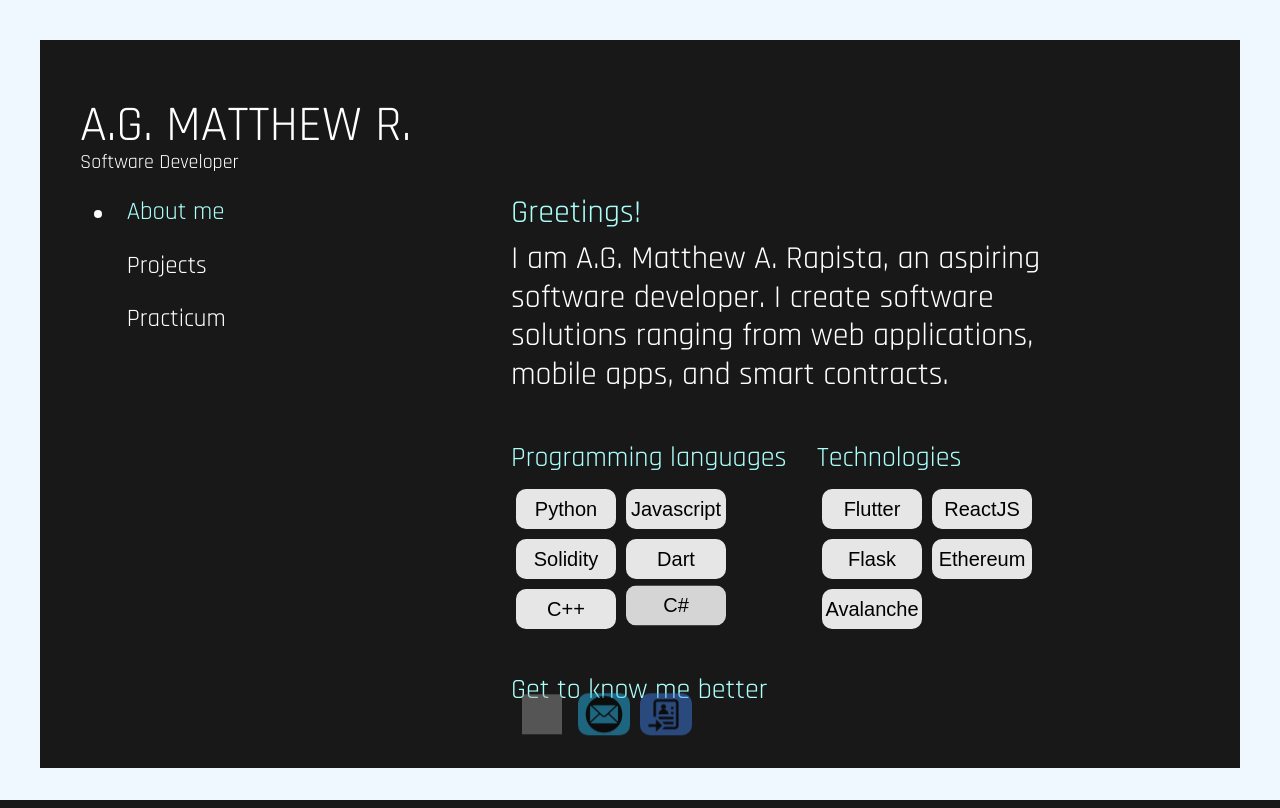
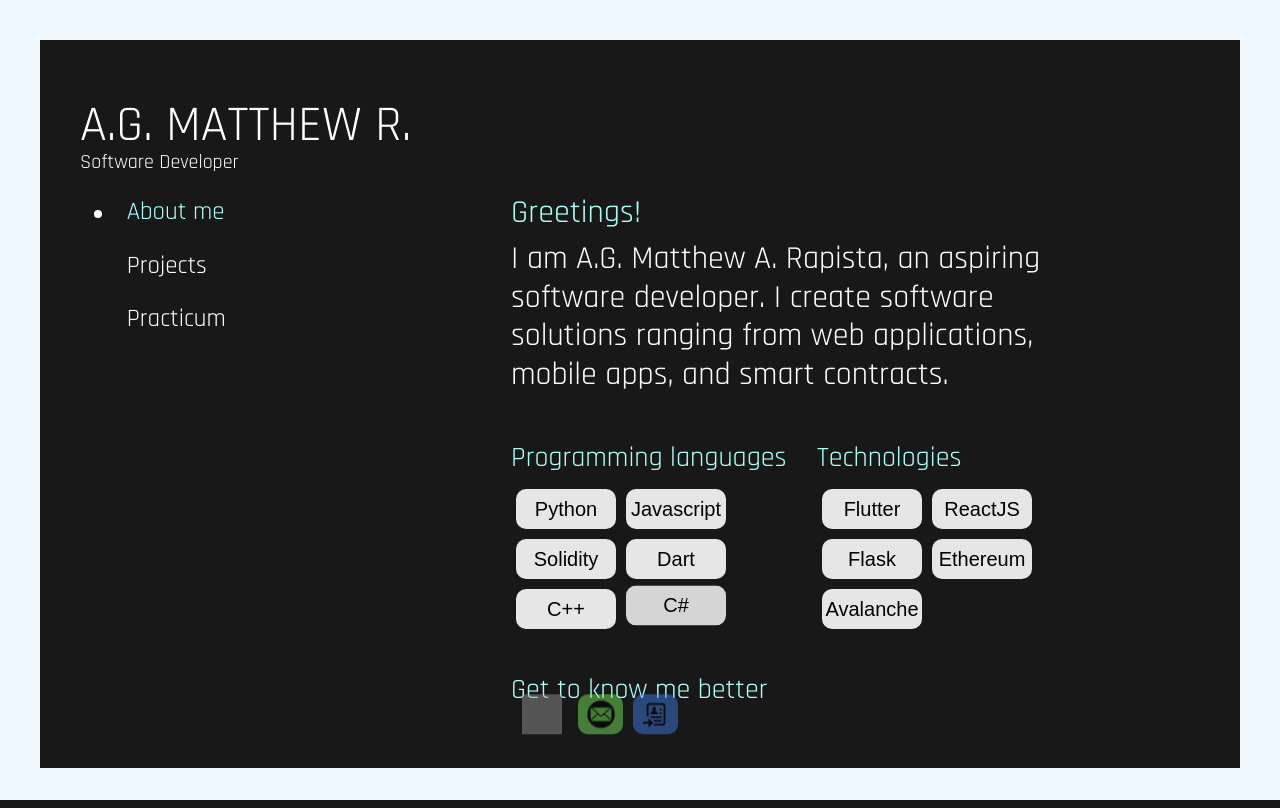
Before and after one commit to AGRapista/portfolio_website, a React (Create React App) app: page / in a window 1280 px wide. Built offline with nearby package versions, Linux system fonts and the light colour scheme; grey boxes are pictures that could not be loaded; the HTML template or start-up script is replaced by a standard one.

Commit message:
more changes

```diff
--- a/src/components/body/about.js
+++ b/src/components/body/about.js
@@ -63,14 +63,14 @@ const AboutPage = () => {
               </a>
 
               <a href="mailto:amrapista@live.mcl.edu.ph">
-                <button className="fade-in-skill" style={{margin: "5px", borderRadius:"10px", border: "none", backgroundColor: "rgb(40, 193, 248)", animationDelay: "5s"}}>
-                  <img src={email_png} alt="Button Image" style={{width: "40px", height: "40px"}} />
+                <button className="fade-in-skill" style={{width: "45px", height: "40px", margin: "5px", borderRadius:"10px", border: "none", backgroundColor: "rgb(122, 247, 94)", animationDelay: "5s"}}>
+                  <img src={email_png} alt="Button Image" style={{width: "30px", height: "30px"}} />
                 </button>
               </a>
 
               <a href="https://docs.google.com/document/d/1xrkpQuVCz3JoIDmfAOXWdG0YDzDLv2kDRqMs_q6ObQE/edit?usp=sharing" target="_blank">
-                <button className="fade-in-skill" style={{ margin: "5px", borderRadius:"10px", border: "none", backgroundColor: "rgb(66, 133, 244)", animationDelay: "5s"}}>
-                    <img src={cv} alt="Button Image" style={{width: "40px", height: "40px"}} />
+                <button className="fade-in-skill" style={{width: "45px", height: "40px", margin: "5px", borderRadius:"10px", border: "none", backgroundColor: "rgb(66, 133, 244)", animationDelay: "5s"}}>
+                    <img src={cv} alt="Button Image" style={{width: "30px", height: "30px"}} />
                   </button>
               </a>
               <a href="https://github.com/AGRapista" target="_blank">
```
